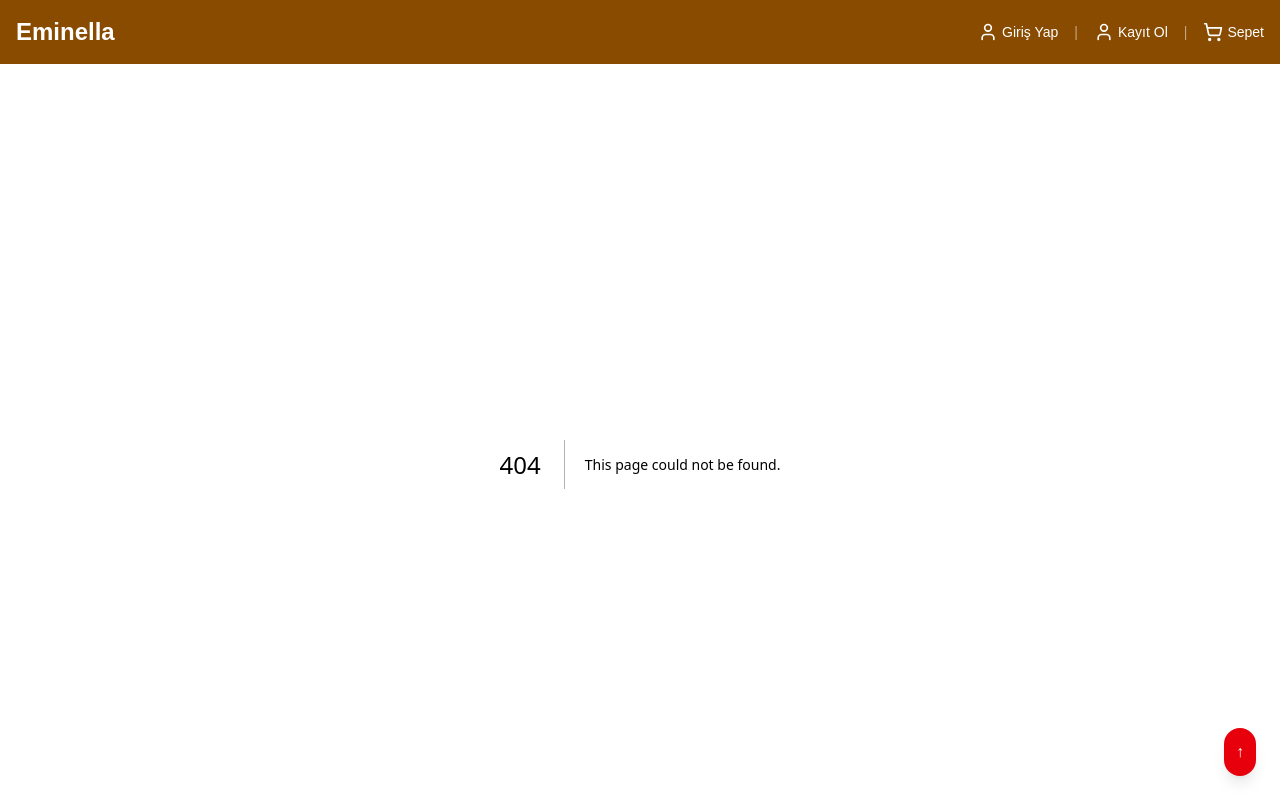
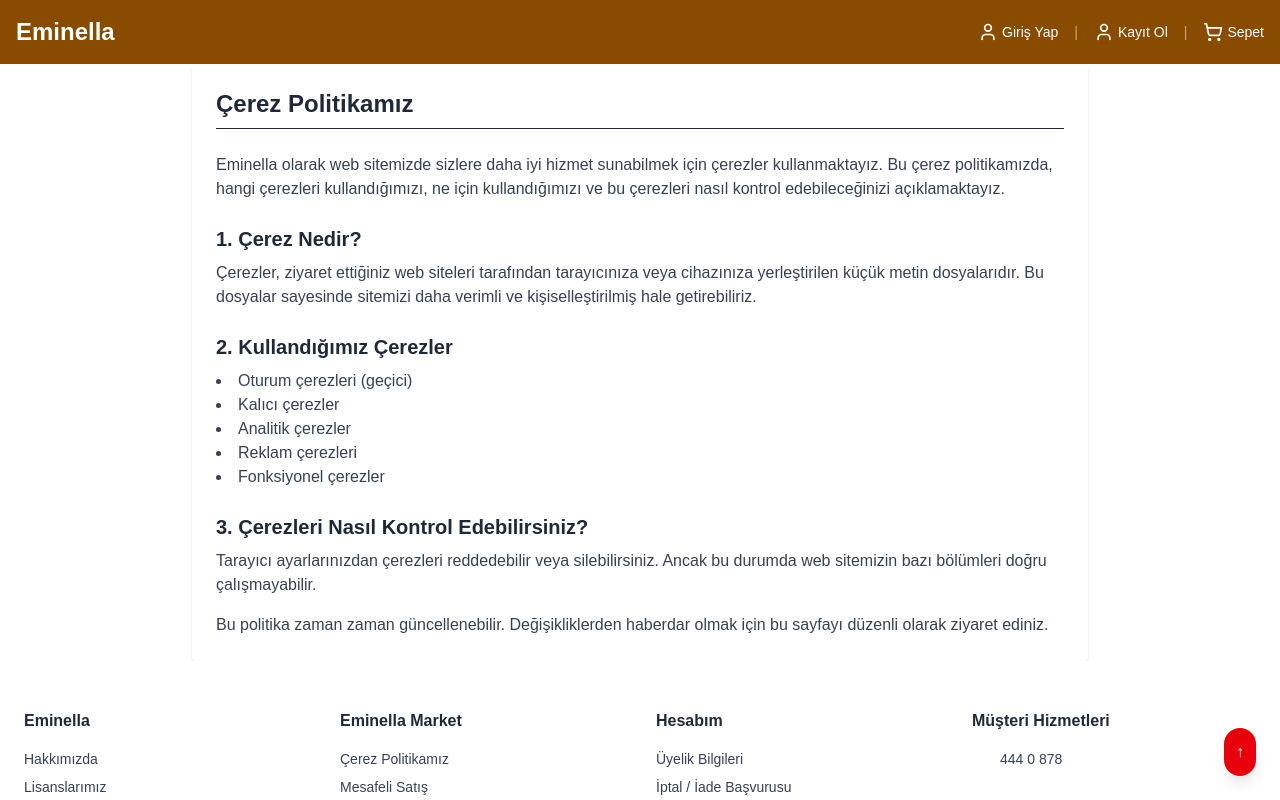
Before and after one commit to eminella/frontend-app, a Next.js app: page /cerez-politikasi in a window 1280 px wide. Before the commit this address had no page. Shown: the top 800 px of the page. Built offline with nearby package versions, Linux system fonts and the light colour scheme.

Commit message:
feat: iade-basvurusu sayfası eklendi

```diff
--- /dev/null
+++ b/app/cerez-politikasi/page.tsx
@@ -0,0 +1,38 @@
+// frontend-app/app/cerez-politikasi/page.tsx
+
+export default function CerezPolitikasiPage() {
+    return (
+      <div className="max-w-4xl mx-auto p-6 bg-white rounded shadow">
+        <h1 className="text-2xl font-bold mb-6 text-gray-800 border-b pb-2">
+          Çerez Politikamız
+        </h1>
+
+        <p className="mb-4 text-gray-700">
+          Eminella olarak web sitemizde sizlere daha iyi hizmet sunabilmek için çerezler kullanmaktayız. Bu çerez politikamızda, hangi çerezleri kullandığımızı, ne için kullandığımızı ve bu çerezleri nasıl kontrol edebileceğinizi açıklamaktayız.
+        </p>
+
+        <h2 className="text-xl font-semibold mb-2 mt-6 text-gray-800">1. Çerez Nedir?</h2>
+        <p className="mb-4 text-gray-700">
+          Çerezler, ziyaret ettiğiniz web siteleri tarafından tarayıcınıza veya cihazınıza yerleştirilen küçük metin dosyalarıdır. Bu dosyalar sayesinde sitemizi daha verimli ve kişiselleştirilmiş hale getirebiliriz.
+        </p>
+
+        <h2 className="text-xl font-semibold mb-2 mt-6 text-gray-800">2. Kullandığımız Çerezler</h2>
+        <ul className="list-disc list-inside mb-4 text-gray-700">
+          <li>Oturum çerezleri (geçici)</li>
+          <li>Kalıcı çerezler</li>
+          <li>Analitik çerezler</li>
+          <li>Reklam çerezleri</li>
+          <li>Fonksiyonel çerezler</li>
+        </ul>
+
+        <h2 className="text-xl font-semibold mb-2 mt-6 text-gray-800">3. Çerezleri Nasıl Kontrol Edebilirsiniz?</h2>
+        <p className="mb-4 text-gray-700">
+          Tarayıcı ayarlarınızdan çerezleri reddedebilir veya silebilirsiniz. Ancak bu durumda web sitemizin bazı bölümleri doğru çalışmayabilir.
+        </p>
+
+        <p className="text-gray-700">
+          Bu politika zaman zaman güncellenebilir. Değişikliklerden haberdar olmak için bu sayfayı düzenli olarak ziyaret ediniz.
+        </p>
+      </div>
+    );
+  }
--- /dev/null
+++ b/app/iade-basvurusu/page.tsx
@@ -0,0 +1,51 @@
+// frontend-app/src/app/iade-basvurusu/page.tsx
+
+export default function IadeBasvurusuPage() {
+    return (
+      <main className="max-w-4xl mx-auto p-6 bg-white rounded shadow mt-6 mb-12">
+        <h1 className="text-2xl font-bold mb-4 text-gray-800">İptal / İade Başvurusu</h1>
+        <p className="mb-6 text-gray-700">
+          Eminella olarak müşteri memnuniyetine önem veriyoruz. Satın aldığınız ürünleri 14 gün içerisinde iade edebilirsiniz.
+        </p>
+
+        <form className="space-y-4">
+          <div>
+            <label className="block text-sm font-semibold text-gray-700 mb-1">Sipariş Numarası *</label>
+            <input
+              type="text"
+              required
+              placeholder="#123456"
+              className="w-full border border-gray-300 px-3 py-2 rounded"
+            />
+          </div>
+
+          <div>
+            <label className="block text-sm font-semibold text-gray-700 mb-1">E-Posta Adresiniz *</label>
+            <input
+              type="email"
+              required
+              placeholder="example@mail.com"
+              className="w-full border border-gray-300 px-3 py-2 rounded"
+            />
+          </div>
+
+          <div>
+            <label className="block text-sm font-semibold text-gray-700 mb-1">İade Nedeni *</label>
+            <textarea
+              required
+              rows={4}
+              placeholder="İade nedeninizi yazınız"
+              className="w-full border border-gray-300 px-3 py-2 rounded"
+            />
+          </div>
+
+          <button
+            type="submit"
+            className="bg-red-600 hover:bg-red-700 text-white py-2 px-4 rounded font-semibold"
+          >
+            Başvuruyu Gönder
+          </button>
+        </form>
+      </main>
+    );
+  }
--- /dev/null
+++ b/app/sss/page.tsx
@@ -0,0 +1,36 @@
+// frontend-app/src/app/sss/page.tsx
+
+export default function SSSPage() {
+    return (
+      <div className="max-w-4xl mx-auto p-6 bg-white rounded shadow">
+        <h1 className="text-2xl font-bold mb-6 text-red-600">Sıkça Sorulan Sorular</h1>
+
+        <div className="space-y-6">
+          <div>
+            <h2 className="text-lg font-semibold text-gray-900">Siparişim ne zaman kargoya verilir?</h2>
+            <p className="text-gray-700">Siparişiniz onaylandıktan sonra 1-3 iş günü içinde kargoya verilir. Yoğun dönemlerde bu süre uzayabilir.</p>
+          </div>
+
+          <div>
+            <h2 className="text-lg font-semibold text-gray-900">Kargo ücretli mi?</h2>
+            <p className="text-gray-700">250 TL ve üzeri alışverişlerde kargo ücretsizdir. Altındaki siparişler için sabit kargo ücreti alınır.</p>
+          </div>
+
+          <div>
+            <h2 className="text-lg font-semibold text-gray-900">Ürün iadesi nasıl yapılır?</h2>
+            <p className="text-gray-700">Ürünü teslim aldıktan sonra 14 gün içinde iade başvurusu yapabilirsiniz. İade için ürün kullanılmamış ve orijinal ambalajında olmalıdır.</p>
+          </div>
+
+          <div>
+            <h2 className="text-lg font-semibold text-gray-900">Hangi ödeme yöntemlerini kabul ediyorsunuz?</h2>
+            <p className="text-gray-700">Kredi kartı ve banka kartı ile güvenli ödeme kabul ediyoruz. Kapıda ödeme seçeneğimiz yoktur.</p>
+          </div>
+
+          <div>
+            <h2 className="text-lg font-semibold text-gray-900">İndirim ve kampanyaları nereden takip edebilirim?</h2>
+            <p className="text-gray-700">Sitemizi ve sosyal medya hesaplarımızı takip ederek güncel kampanya ve indirimlerden haberdar olabilirsiniz.</p>
+          </div>
+        </div>
+      </div>
+    );
+  }
--- /dev/null
+++ b/app/uyelik/page.tsx
@@ -0,0 +1,18 @@
+// frontend-app/src/app/uyelik/page.tsx
+
+export default function UyelikPage() {
+    return (
+      <div className="max-w-3xl mx-auto p-6 bg-white rounded shadow mt-10">
+        <h1 className="text-2xl font-bold mb-6 text-center">Üyelik Bilgileri</h1>
+        <p className="mb-4">
+          Eminella mağazasına üye olarak, siparişlerinizi kolayca takip edebilir, geçmiş siparişlerinizi görüntüleyebilir ve kampanyalardan ilk siz haberdar olabilirsiniz.
+        </p>
+        <ul className="list-disc list-inside space-y-2">
+          <li>Üyelik tamamen ücretsizdir.</li>
+          <li>Üyelik bilgileriniz gizli tutulur ve üçüncü şahıslarla paylaşılmaz.</li>
+          <li>Üye olduktan sonra adres bilgilerinizi kaydedebilir, sipariş takibini kolayca yapabilirsiniz.</li>
+          <li>Hediye çekleri, kampanyalar ve özel indirimler için ilk siz bilgilendirilirsiniz.</li>
+        </ul>
+      </div>
+    );
+  }
```
